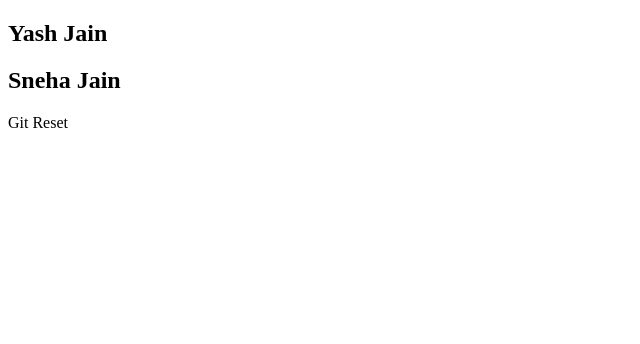
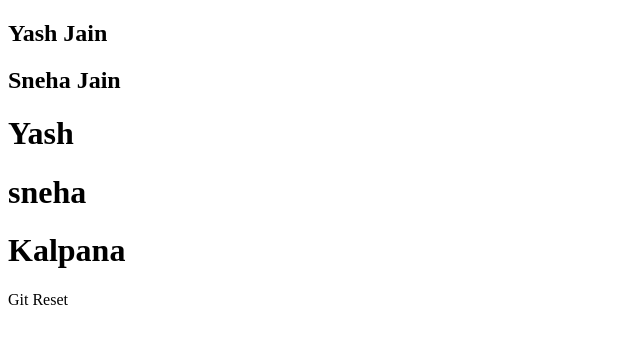
Before and after one commit to Yash-978/Git-Reset-Command, a plain HTML site: page index.html in a window 1280 px wide. Shown: the whole page, without its empty margins (0-640 px from the left). Drawn offline with Linux system fonts and the light colour scheme.

Commit message:
git reset command done

```diff
--- a/index.html
+++ b/index.html
@@ -7,6 +7,9 @@
     <title>Git & Github</title>
     <h2>Yash Jain</h2>
     <h2>Sneha Jain</h2>
+    <h1>Yash </h1>
+    <h1>sneha</h1>
+    <h1>Kalpana</h1>
 </head>
 <body>
     <p>Git Reset</p>
```
